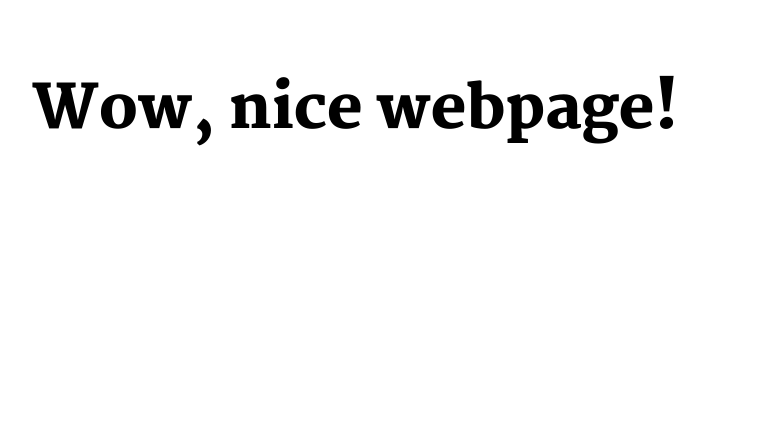
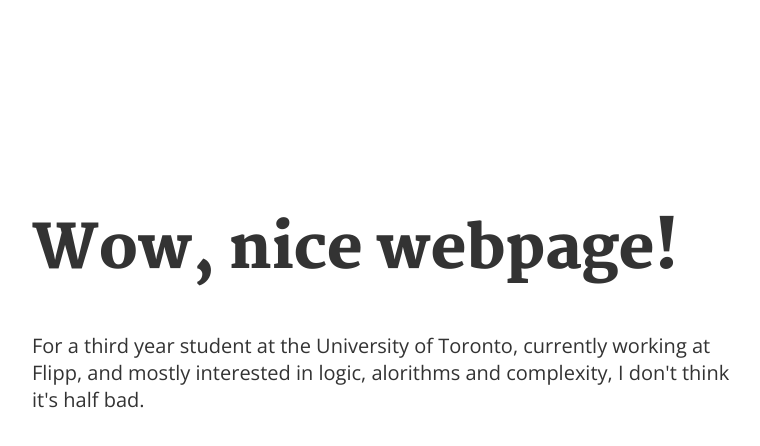
Before and after one commit to kaymanb/another-website, a React (Create React App) app: page / in a window 1280 px wide. Shown: the top 446 px of the page, without its empty margins (258-1018 px from the left). Built offline with nearby package versions, Linux system fonts and the light colour scheme.

Commit message:
More basic :nail_care:, added short about paragraph.

```diff
--- a/public/amp/index.html
+++ b/public/amp/index.html
@@ -8,7 +8,7 @@
 
     <title>Kayman Brusse</title>
     <link rel="canonical" href="http://kaymanb.github.io/another-website/index.html">
-    <link href="https://fonts.googleapis.com/css?family=Martel:400,700,900" rel="stylesheet">
+    <link href="https://fonts.googleapis.com/css?family=Martel:900|Open+Sans" rel="stylesheet">
     <meta name="viewport" content="width=device-width,minimum-scale=1,initial-scale=1">
     <script type="application/ld+json">
       {
@@ -35,22 +35,22 @@
     <!-- AMP Styling -->
     <style amp-custom>
 
-      body {
-        font-family: Martel, serif;
-      }
+      .wrapper {
+        font-family: 'Open Sans', 'sans-serif';
+        font-size: 20px;
+        color: #333;
 
-      .wrapper {
-        margin: auto;
+        margin: 10em auto;
         padding: 0 1em;
         max-width: 35em;
-        font-size: 20px;
       }
 
       .title {
+        font-family: 'Martel', 'serif';
         font-weight: 900;
         font-size: 60px;
         margin-top: 1em;
-        margin-bottom: 0;
+        margin-bottom: 0.5em;
       }
 
     </style>
@@ -64,7 +64,10 @@
 
     <!-- Main Webpage -->
     <div class="wrapper">
-      <h1 class="title">Wow, nice (AMP) webpage!</h1>
+      <h1 class="title">Wow, nice webpage!</h1>
+      For a third year student at the University of Toronto currently
+      working at Flipp, and mostly interested in logic, alorithms and
+      complexity, I don't think it's half bad.
     </div>
 
   </body>
--- a/public/index.html
+++ b/public/index.html
@@ -1,11 +1,13 @@
 <!doctype html>
-<html amp lang="en">
+<html lang="en">
   <head>
     <meta charset="utf-8">
 
     <title>Kayman Brusse</title>
+
     <link rel="amphtml" href="https://kaymanb.github.io/another-website/amp/index.html">
-    <link href="https://fonts.googleapis.com/css?family=Martel:400,700,900" rel="stylesheet">
+    <link href="https://fonts.googleapis.com/css?family=Martel:900|Open+Sans" rel="stylesheet">
+
     <meta name="viewport" content="width=device-width,minimum-scale=1,initial-scale=1">
   </head>
   <body>
--- a/src/App.tsx
+++ b/src/App.tsx
@@ -7,10 +7,13 @@ const theme = {
 };
 
 const Wrapper = styled.div`
-  margin: auto;
+  font-family: Open Sans, sans-serif;
+  font-size: 20px;
+  color: #333;
+
+  margin: 10em auto;
   padding: 0 1em;
   max-width: 35em;
-  font-size: 20px;
 `;
 
 const App = () => (
--- a/src/components/Intro.tsx
+++ b/src/components/Intro.tsx
@@ -6,7 +6,7 @@ const Title = styled.h1`
   font-weight: 900;
   font-size: 60px;
   margin-top: 1em;
-  margin-bottom: 0;
+  margin-bottom: 0.5em;
 `;
 
 interface IntroProps {
@@ -16,5 +16,8 @@ interface IntroProps {
 export const Intro = (props: IntroProps) => (
   <React.Fragment>
     <Title>Wow, {props.remark} webpage!</Title>
+    For a third year student at the University of Toronto, currently working at
+    Flipp, and mostly interested in logic, alorithms and complexity, I don't
+    think it's half bad.
   </React.Fragment>
 );
```
